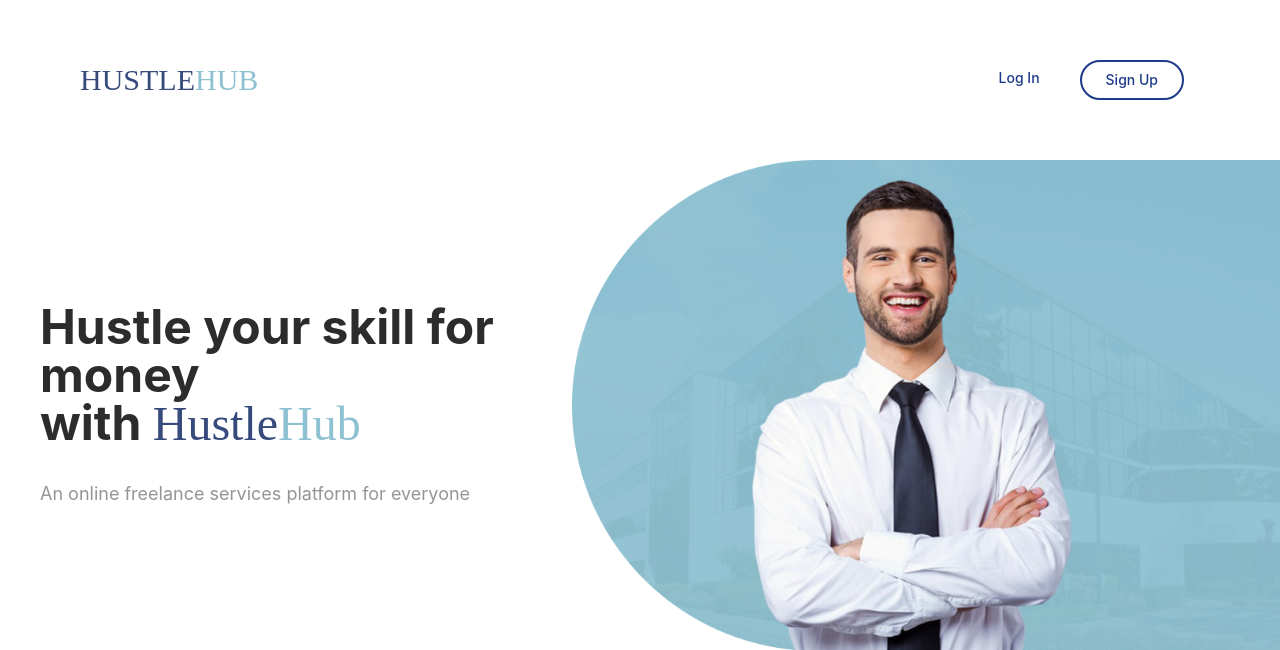
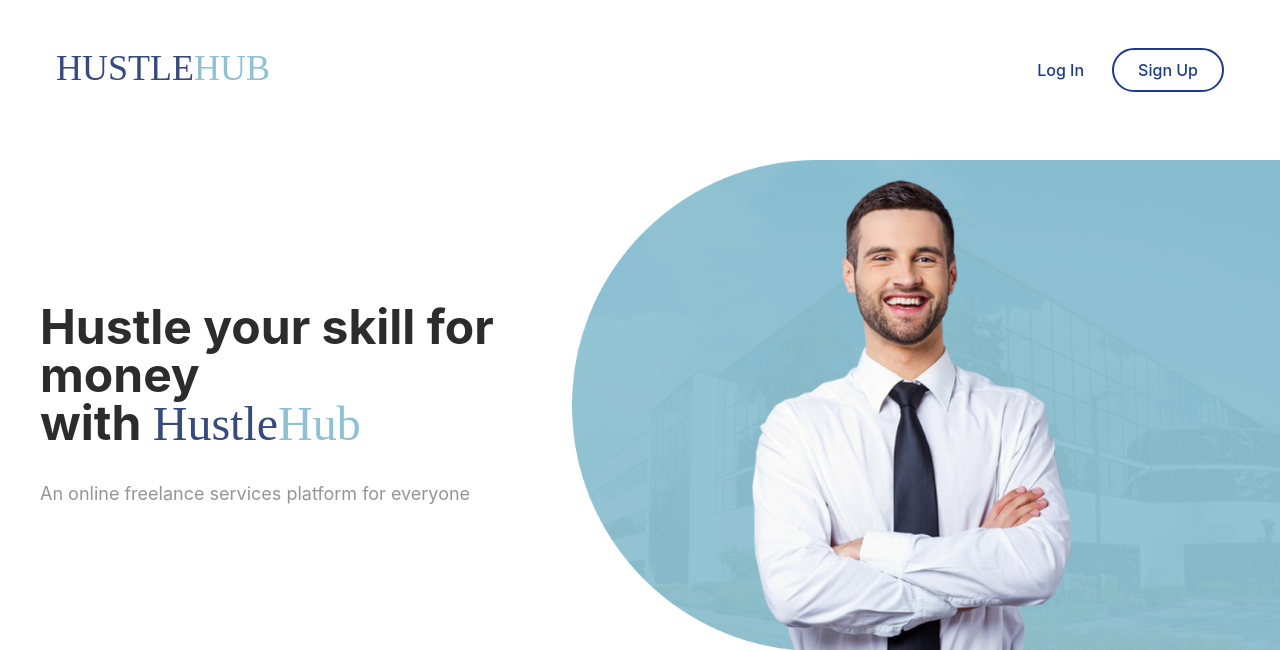
Before and after one commit to ALPHA-GPTK/HustleHub, a PHP site: page /index.php in a window 1280 px wide. Shown: the top 650 px of the page. Run offline with PHP 8.4, Linux system fonts and the light colour scheme; style sheets or scripts are compiled from the project's sources.

Commit message:
Fixed navigation bar

```diff
--- a/header.php
+++ b/header.php
@@ -23,59 +23,40 @@ checkSessionGoToGig();
 </head>
 
 <body class="h-screen">
-    <nav class="p-12 flex justify-center">
-        <div class="max-w-7xl px-2 sm:px-6 lg:px-8 w-full">
-            <div class="relative flex items-center justify-between h-16">
-                <div class="absolute inset-y-0 left-0 flex items-center sm:hidden">
-                    <!-- Mobile menu button-->
-                    <button type="button" class="inline-flex items-center justify-center p-2 rounded-md text-gray-400 hover:text-white hover:bg-gray-700 focus:outline-none focus:ring-2 focus:ring-inset focus:ring-white" aria-controls="mobile-menu" aria-expanded="false">
-                        <span class="sr-only">Open main menu</span>
-                        <!--
-                      Icon when menu is closed.
+    <!-- Navigation Bar -->
+    <nav class="p-12">
+        <div class="max-w-7xl px-2 pb-5 mx-auto w-full">
+            <div class="flex justify-between">
+                <div class="flex space-x-4">
+                    <!-- HustleHub Logo-->
+                    <div>
+                        <a href="#" class="flex items-center">
+                            <a href="./index.php"><span class="c-darkBlue_100 text-3xl lg:text-4xl xl:text-4xl 2xl:text-4xl f-fredokaone-regular cursor-pointer">HUSTLE</span><span class="c-lightBlue_100 text-3xl lg:text-4xl xl:text-4xl 2xl:text-4xl f-fredokaone-regular cursor-pointer">HUB</span></a>
+                        </a>
+                    </div>
+                </div>
 
-                      Heroicon name: outline/menu
+                <!-- Login Signup Navigation -->
+                <div class="hidden md:flex items-center space-x-1">
+                    <a href="login.php" class="text-blue-900 text-dark px-6 py-2 rounded-full font-medium" aria-current="page">Log In</a>
+                    <a href="signup.php" class="text-blue-900 hover:bg-blue-900 hover:text-white border-2 border-current px-6 py-2 rounded-full font-medium">Sign Up</a>
+                </div>
 
-                      Menu open: "hidden", Menu closed: "block"
-                    -->
-                        <svg class="block h-6 w-6" xmlns="http://www.w3.org/2000/svg" fill="none" viewBox="0 0 24 24" stroke="currentColor" aria-hidden="true">
+                <!-- Mobile Button -->
+                <div class="md:hidden flex items-center">
+                    <button class="mobile-menu-button">
+                        <svg class="w-6 h-6" xmlns="http://www.w3.org/2000/svg" fill="none" viewBox="0 0 24 24" stroke="currentColor">
                             <path stroke-linecap="round" stroke-linejoin="round" stroke-width="2" d="M4 6h16M4 12h16M4 18h16" />
-                        </svg>
-                        <!--
-                      Icon when menu is open.
-
-                      Heroicon name: outline/x
-
-                      Menu open: "block", Menu closed: "hidden"
-                    -->
-                        <svg class="hidden h-6 w-6" xmlns="http://www.w3.org/2000/svg" fill="none" viewBox="0 0 24 24" stroke="currentColor" aria-hidden="true">
-                            <path stroke-linecap="round" stroke-linejoin="round" stroke-width="2" d="M6 18L18 6M6 6l12 12" />
                         </svg>
                     </button>
                 </div>
-                <div class="flex-1 flex items-center justify-center sm:items-stretch sm:justify-start">
-                    <div class="flex-shrink-0 flex items-center">
-                        <a href="./index.php"><span class="c-darkBlue_100 text-3xl f-fredokaone-regular cursor-pointer">HUSTLE</span><span class="c-lightBlue_100 text-3xl f-fredokaone-regular cursor-pointer">HUB</span></a>
-                    </div>
-                    <div class="hidden sm:block sm:ml-auto">
-                        <div class="flex space-x-4">
-                            <!-- Current: "bg-gray-900 text-white", Default: "text-gray-300 hover:bg-gray-700 hover:text-white" -->
-                            <a href="login.php" class="text-blue-900 text-dark px-6 py-2 rounded-full text-sm font-medium" aria-current="page">Log In</a>
 
-                            <a href="signup.php" class="text-blue-900 hover:bg-blue-900 hover:text-white border-2 border-current px-6 py-2 rounded-full text-sm font-medium">Sign Up</a>
-                            <a href=""></a>
-                        </div>
-                    </div>
-                </div>
             </div>
         </div>
 
-        <!-- Mobile menu, show/hide based on menu state. -->
-        <div class="sm:hidden" id="mobile-menu">
-            <div class="px-2 pt-2 pb-3 space-y-1">
-                <!-- Current: "bg-gray-900 text-white", Default: "text-gray-300 hover:bg-gray-700 hover:text-white" -->
-                <a href="#" class="bg-gray-900 text-white block px-3 py-2 rounded-md text-base font-medium" aria-current="page">Log In</a>
-
-                <a href="#" class="text-gray-300 hover:bg-gray-700 hover:text-white block px-3 py-2 rounded-md text-base font-medium">Sign Up</a>
-            </div>
+        <!-- Mobile Menu -->
+        <div class="mobile-menu hidden md:hidden pt-5">
+            <a href="./login.php" class="block py-2 px-4 text-sm hover:bg-blue-50">Login</a>
+            <a href="./signup.php" class="block py-2 px-4 text-sm hover:bg-blue-50">Sign Up</a>
         </div>
     </nav>
```
